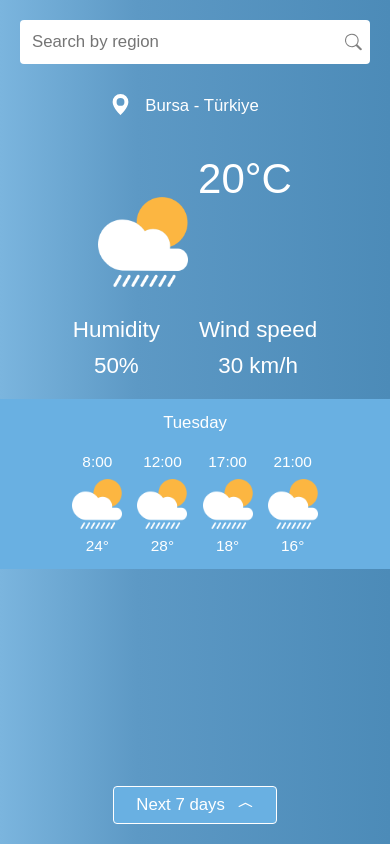
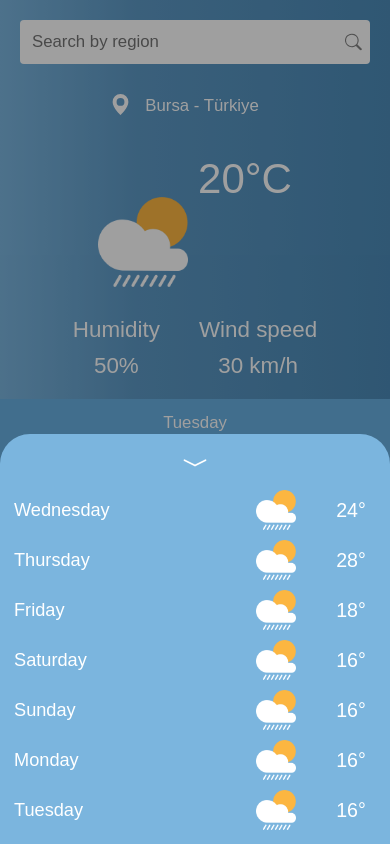
Before and after one commit to irsat000/SkyState, a React (Create React App) app: page / in a window 390 px wide. Both pictures are taken after a click on the button "Next 7 days". Built offline with nearby package versions, Linux system fonts and the light colour scheme; a web font is replaced by a local one.

Commit message:
mobile weekly report animation

```diff
--- a/src/components/Home.js
+++ b/src/components/Home.js
@@ -1,10 +1,40 @@
-import React from "react";
+import React, { useState, useRef, useEffect } from "react";
 import { GeoAltFill, Search, ChevronCompactUp, ChevronCompactDown } from "react-bootstrap-icons";
 //import logo from '../logo.svg';
 import W_Rain from "../assets/conditions/rain.png";
 
 
 export const Page_Home = () => {
+    const [weeklyActive, setWeeklyActive] = useState(false);
+    const [weeklyListActive, setWeeklyListActive] = useState(false);
+    const refWeekly = useRef(null);
+    const refWeeklyBtn = useRef(null);
+
+    const handleWeeklyActive = () => {
+        setWeeklyActive(true);
+        setTimeout(() => {
+            setWeeklyListActive(true);
+        }, 10); //Gotta wait after display change for transition to have an effect
+    }
+
+    const clickOutside = (event) => {
+        if (refWeekly.current && !refWeekly.current.contains(event.target) && !refWeeklyBtn.current.contains(event.target)) {
+            setWeeklyListActive(false);
+            setTimeout(() => {
+                setWeeklyActive(false);
+            }, 100); //100 because transition is 0.1s
+        }
+    };
+
+    useEffect(() => {
+        document.addEventListener("mousedown", clickOutside);
+        return () => {
+            document.removeEventListener("mousedown", clickOutside);
+        };
+    }, []);
+
+
+
     return (
         <>
             <div className="page_content">
@@ -104,10 +134,10 @@ export const Page_Home = () => {
                 </section>
             </div>
             <div className="show_weekly-cont">
-                <button className="show_weekly-btn">Next 7 days <ChevronCompactUp className="icon" /></button>
+                <button ref={refWeeklyBtn} className="show_weekly-btn" onClick={handleWeeklyActive}>Next 7 days <ChevronCompactUp className="icon" /></button>
             </div>
-            <section className="weekly_weather-mobile">
-                <div className="weekly_list-cont">
+            <section className={`weekly_weather-mobile ${weeklyActive ? 'active' : ''}`}>
+                <div ref={refWeekly} className={`weekly_list-cont ${weeklyListActive ? 'active' : ''}`}>
                     <ChevronCompactDown className="icon" />
                     <ul className="weekly_list">
                         <li>
```
